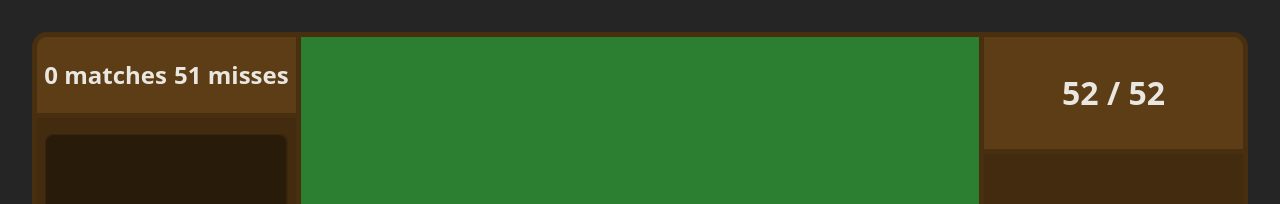
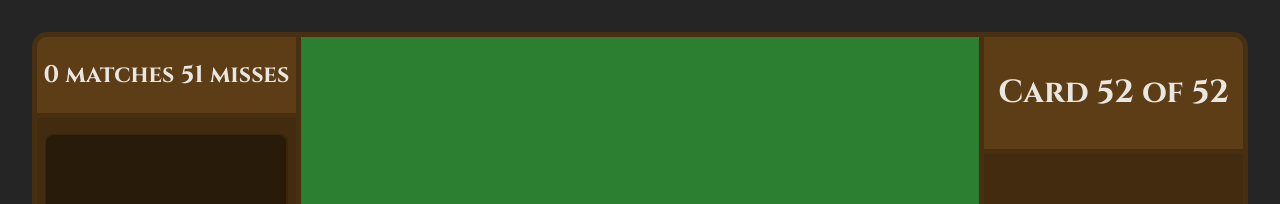
Before and after one commit to MomchilBG/Matching-cards, a React (Vite) app: page / in a window 1280 px wide. Shown: the top 204 px of the page. Built offline with nearby package versions, Linux system fonts and the light colour scheme; no server answers.

Commit message:
add a font to the project, add render optimisation to the card component

```diff
--- a/index.html
+++ b/index.html
@@ -2,6 +2,12 @@
 <html lang="en">
   <head>
     <meta charset="UTF-8" />
+    <link rel="preconnect" href="https://fonts.googleapis.com" />
+    <link rel="preconnect" href="https://fonts.gstatic.com" crossorigin />
+    <link
+      href="https://fonts.googleapis.com/css2?family=Cinzel:wght@400..900&display=swap"
+      rel="stylesheet"
+    />
     <link
       rel="icon"
       href="https://img.icons8.com/?size=100&id=bzS0kpKxHFKN&format=png&color=000000"
--- a/src/components/App.jsx
+++ b/src/components/App.jsx
@@ -1,7 +1,7 @@
 import './App.css';
 import Deck from './Deck/Deck';
 import Card from './Card/Card';
-import { useEffect, useState } from 'react';
+import { useEffect, useState, useCallback } from 'react';
 import { getNewDeck } from '../api-services/deck-services';
 import { DeckContext } from '../context/context';
 
@@ -22,15 +22,31 @@ function App() {
     fetchDeck();
   }, []);
 
-  const incrementMatches = () => {
-    setMatches((prev) => prev + 1);
-  };
-
-  const calcMisses = () => {
-    return 51 - deckData.remaining - matches < 0
+  const calcMisses = () =>
+    51 - deckData.remaining - matches < 0
       ? 0
       : 51 - deckData.remaining - matches;
-  };
+
+  const sortDiscardedCards = useCallback((card) => {
+    if (card.isMatched === true) {
+      setLastMatch(card);
+    } else if (card.isMatched === false) {
+      setLastFailedMatch(card);
+    }
+  }, []);
+
+  const setMatchValue = useCallback((card, previousCard) => {
+    if (
+      previousCard.current &&
+      (previousCard.current.suit === card.suit ||
+        previousCard.current.value === card.value)
+    ) {
+      setPreviousCard({ ...previousCard.current, isMatched: true });
+      setMatches((prev) => prev + 1);
+    } else if (previousCard.current) {
+      setPreviousCard({ ...previousCard.current, isMatched: false });
+    }
+  }, []);
 
   return (
     <DeckContext.Provider value={{ ...deckData, setDeckData }}>
@@ -47,21 +63,11 @@ function App() {
           <Card card={lastMatch} />
         </div>
         <div id="middle-panel" className="panel">
-          <Card
-            card={previousCard}
-            setNextCard={
-              previousCard?.isMatched ? setLastMatch : setLastFailedMatch
-            }
-          />
-          <Card
-            card={newCard}
-            setNextCard={setPreviousCard}
-            isNewCardField={true}
-            incrementMatches={incrementMatches}
-          />
+          <Card card={previousCard} setNextCard={sortDiscardedCards} />
+          <Card card={newCard} setMatchValue={setMatchValue} />
         </div>
         <div id="right-panel" className="panel">
-          <p>{`${52 - deckData.remaining} / 52`}</p>
+          <p>{`Card ${52 - deckData.remaining} of 52`}</p>
           <Deck setNewCard={setNewCard} />
         </div>
       </div>
--- a/src/components/Card/Card.jsx
+++ b/src/components/Card/Card.jsx
@@ -1,37 +1,26 @@
 import './Card.css';
 import { useRef, useEffect } from 'react';
+import React from 'react';
 
-export default function Card({
+export default React.memo(function Card({
   card = null,
   setNextCard = () => {},
-  isNewCardField = false,
-  incrementMatches = () => {},
+  setMatchValue = null,
 }) {
   const previousCard = useRef(card);
 
   useEffect(() => {
     if (card && card !== previousCard.current) {
-      if (
-        previousCard.current &&
-        (previousCard.current.suit === card.suit ||
-          previousCard.current.value === card.value)
-      ) {
-        if (isNewCardField) {
-          setNextCard({ ...previousCard.current, isMatched: true });
-          incrementMatches();
-        } else {
-          setNextCard(previousCard.current);
-        }
-      } else if (previousCard.current) {
-        if (isNewCardField) {
-          setNextCard({ ...previousCard.current, isMatched: false });
+      if (previousCard.current) {
+        if (setMatchValue) {
+          setMatchValue(card, previousCard);
         } else {
           setNextCard(previousCard.current);
         }
       }
       previousCard.current = card;
     }
-  }, [card, setNextCard, isNewCardField, incrementMatches]);
+  }, [card, setNextCard, setMatchValue]);
 
   if (!card) {
     return (
@@ -45,4 +34,4 @@ export default function Card({
       <img src={card.image} alt={`${card.value} of ${card.suit}`} />
     </div>
   );
-}
+});
--- a/src/components/Deck/Deck.jsx
+++ b/src/components/Deck/Deck.jsx
@@ -2,8 +2,9 @@ import './Deck.css';
 import { DeckContext } from '../../context/context';
 import { useContext } from 'react';
 import { drawNextCard } from '../../api-services/card-services.js';
+import React from 'react';
 
-export default function Deck({ setNewCard }) {
+export default React.memo(function Deck({ setNewCard }) {
   const { deckId, remaining, setDeckData } = useContext(DeckContext);
 
   const handleDrawCard = async () => {
@@ -42,4 +43,4 @@ export default function Deck({ setNewCard }) {
       )}
     </div>
   );
-}
+});
--- a/src/components/index.css
+++ b/src/components/index.css
@@ -1,7 +1,15 @@
 :root {
-  font-family: system-ui, Avenir, Helvetica, Arial, sans-serif;
+  font-family: 'Cinzel', serif;
+  font-style: normal;
+  font-optical-sizing: auto;
   line-height: 1.5;
   font-weight: 400;
+
+  user-select: none;
+  -moz-user-select: none;
+  -webkit-user-drag: none;
+  -webkit-user-select: none;
+  -ms-user-select: none;
 
   color-scheme: light dark;
   color: rgba(255, 255, 255, 0.87);
@@ -25,6 +33,7 @@ body {
 img {
   display: block;
   width: 15rem;
+  image-rendering: optimizeSpeed;
 }
 
 .card-placeholder {
```
